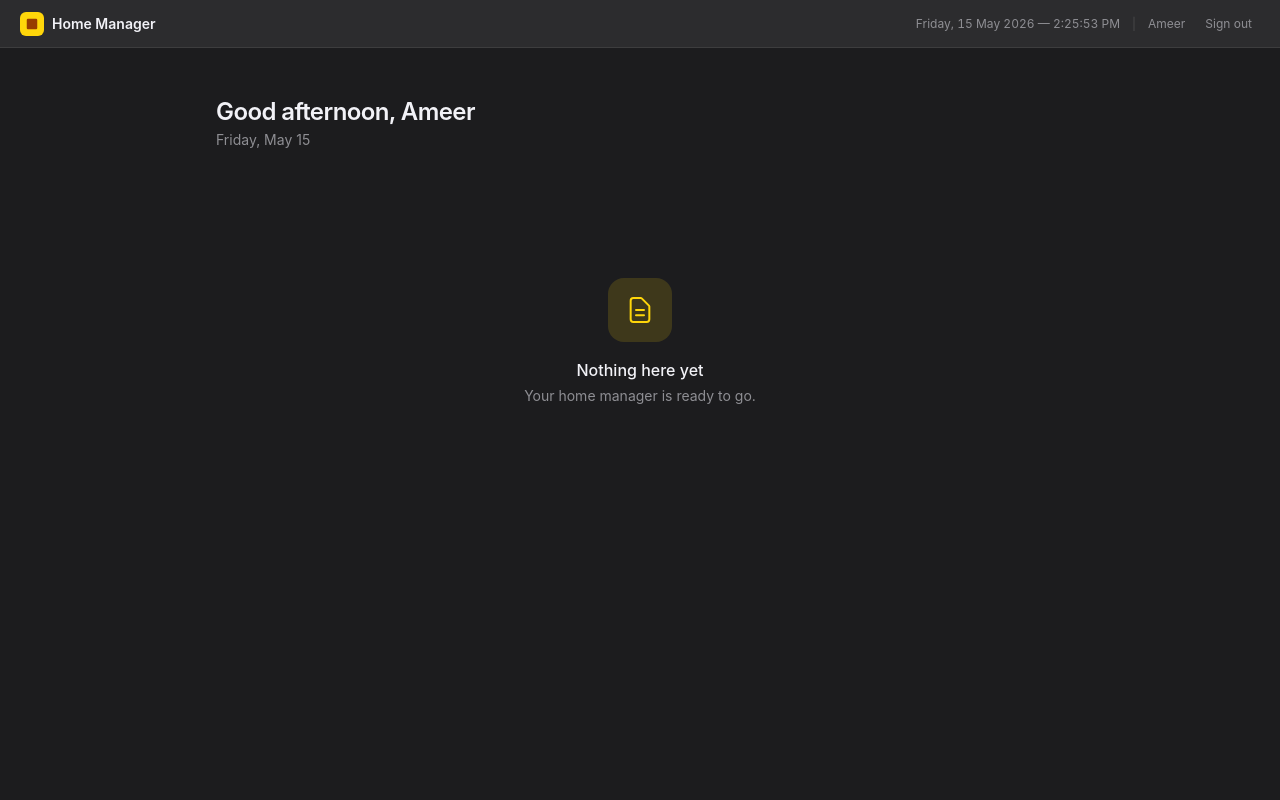
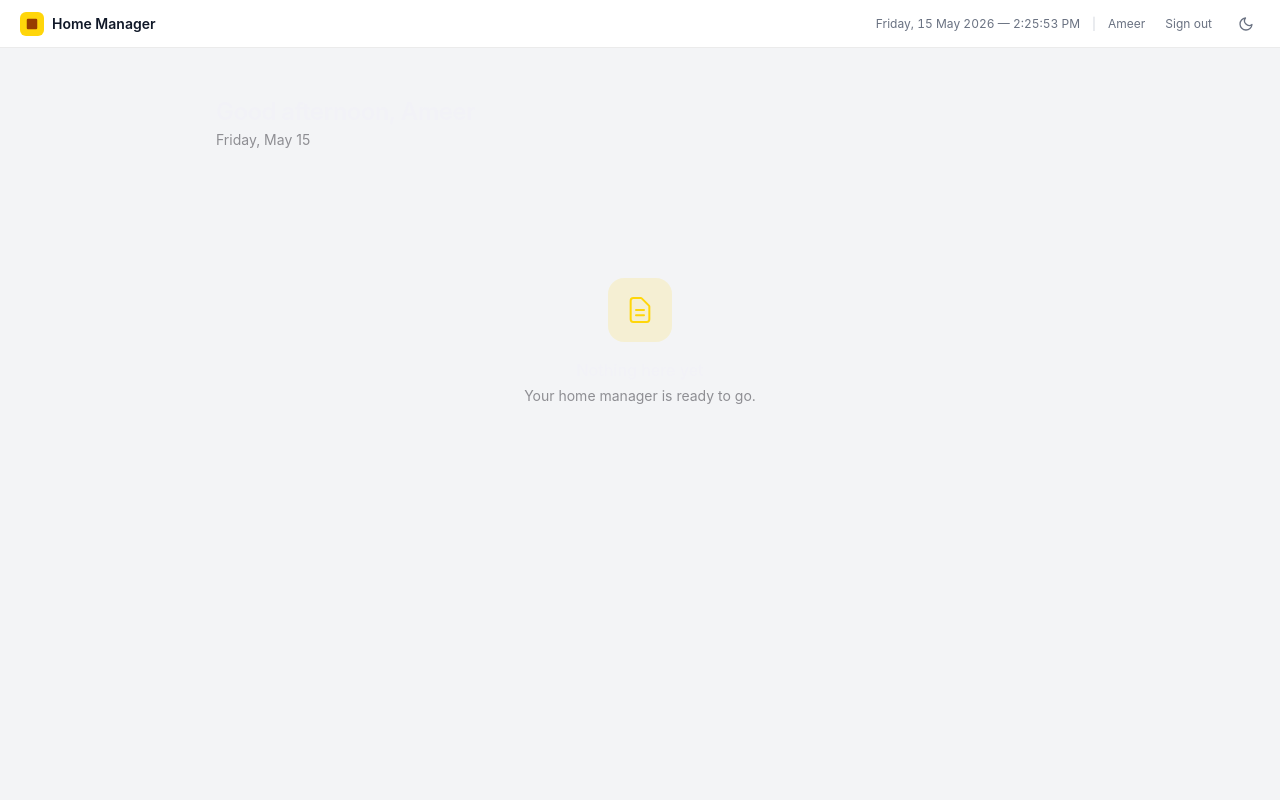
Before and after one commit to ameeralic/manager, a Laravel app: page /dashboard in a window 1280 px wide. Run offline with Laravel 12, Linux system fonts and the light colour scheme; a user stored in the database is signed in; data comes from the database, SQL or seed files in the repository; style sheets or scripts are compiled from the project's sources; some libraries are stand-ins or nearby versions.

Commit message:
feat(manager-7): implement light and dark mode with toggle in nav bar
- Add @custom-variant dark directive in app.css for Tailwind v4 class-based dark mode
- Add anti-FOUC inline script in app.blade.php to apply theme before render
- Replace hard-coded dark scoped CSS in AppLayout.vue with light/dark Tailwind variants
- Add isDark ref and initTheme/toggleTheme functions in AppLayout.vue
- Add sun/moon icon toggle button after Sign out in the top nav bar
- Theme persists to localStorage; defaults to OS preference on first visit

Closes MANAGER-7

```diff
--- a/resources/css/app.css
+++ b/resources/css/app.css
@@ -1,4 +1,6 @@
 @import 'tailwindcss';
+
+@custom-variant dark (&:where(.dark, .dark *));
 
 @source '../../vendor/laravel/framework/src/Illuminate/Pagination/resources/views/*.blade.php';
 @source '../../storage/framework/views/*.php';
--- a/resources/js/Layouts/AppLayout.vue
+++ b/resources/js/Layouts/AppLayout.vue
@@ -1,25 +1,47 @@
 <template>
-    <div class="notes-app min-h-screen flex flex-col">
+    <div class="min-h-screen flex flex-col bg-gray-100 dark:bg-gray-800">
         <!-- Top bar -->
-        <header class="notes-header h-12 flex items-center px-5 border-b border-black/8 sticky top-0 z-10">
+        <header class="h-12 flex items-center px-5 border-b border-black/8 dark:border-white/8 sticky top-0 z-10 bg-white dark:bg-gray-900">
             <div class="flex-1 flex items-center gap-2">
                 <div class="w-6 h-6 rounded-md bg-notes-yellow flex items-center justify-center">
                     <svg xmlns="http://www.w3.org/2000/svg" class="w-3.5 h-3.5 text-amber-800" viewBox="0 0 24 24" fill="currentColor">
                         <path d="M19 3H5a2 2 0 0 0-2 2v14a2 2 0 0 0 2 2h14a2 2 0 0 0 2-2V5a2 2 0 0 0-2-2Z"/>
                     </svg>
                 </div>
-                <span class="text-sm font-semibold text-notes-text">Home Manager</span>
+                <span class="text-sm font-semibold text-gray-900 dark:text-white">Home Manager</span>
             </div>
 
             <div class="flex items-center gap-3">
-                <span class="text-xs text-notes-secondary tabular-nums">{{ currentTime }}</span>
-                <span class="text-notes-secondary/30 text-xs">|</span>
-                <span class="text-xs text-notes-secondary">{{ auth.user?.name }}</span>
+                <span class="text-xs text-gray-500 dark:text-gray-400 tabular-nums">{{ currentTime }}</span>
+                <span class="text-gray-300 dark:text-gray-600 text-xs">|</span>
+                <span class="text-xs text-gray-500 dark:text-gray-400">{{ auth.user?.name }}</span>
                 <button
                     @click="logout"
-                    class="text-xs text-notes-secondary hover:text-notes-text transition-colors px-2 py-1 rounded-md hover:bg-black/5"
+                    class="text-xs text-gray-500 dark:text-gray-400 hover:text-gray-900 dark:hover:text-white transition-colors px-2 py-1 rounded-md hover:bg-black/5 dark:hover:bg-white/5"
                 >
                     Sign out
+                </button>
+                <button
+                    @click="toggleTheme"
+                    class="flex items-center justify-center w-7 h-7 rounded-md text-gray-500 dark:text-gray-400 hover:text-gray-900 dark:hover:text-white hover:bg-black/5 dark:hover:bg-white/5 transition-colors"
+                    :aria-label="isDark ? 'Switch to light mode' : 'Switch to dark mode'"
+                >
+                    <!-- Moon: shown in light mode, click to go dark -->
+                    <svg v-if="!isDark" xmlns="http://www.w3.org/2000/svg" class="w-4 h-4" viewBox="0 0 24 24" fill="none" stroke="currentColor" stroke-width="2" stroke-linecap="round" stroke-linejoin="round">
+                        <path d="M21 12.79A9 9 0 1 1 11.21 3 7 7 0 0 0 21 12.79z"/>
+                    </svg>
+                    <!-- Sun: shown in dark mode, click to go light -->
+                    <svg v-else xmlns="http://www.w3.org/2000/svg" class="w-4 h-4" viewBox="0 0 24 24" fill="none" stroke="currentColor" stroke-width="2" stroke-linecap="round" stroke-linejoin="round">
+                        <circle cx="12" cy="12" r="5"/>
+                        <line x1="12" y1="1" x2="12" y2="3"/>
+                        <line x1="12" y1="21" x2="12" y2="23"/>
+                        <line x1="4.22" y1="4.22" x2="5.64" y2="5.64"/>
+                        <line x1="18.36" y1="18.36" x2="19.78" y2="19.78"/>
+                        <line x1="1" y1="12" x2="3" y2="12"/>
+                        <line x1="21" y1="12" x2="23" y2="12"/>
+                        <line x1="4.22" y1="19.78" x2="5.64" y2="18.36"/>
+                        <line x1="18.36" y1="5.64" x2="19.78" y2="4.22"/>
+                    </svg>
                 </button>
             </div>
         </header>
@@ -39,6 +61,7 @@ const page = usePage();
 const auth = page.props.auth;
 
 const currentTime = ref('');
+const isDark = ref(false);
 let intervalId = null;
 
 const dayNames = ['Sunday', 'Monday', 'Tuesday', 'Wednesday', 'Thursday', 'Friday', 'Saturday'];
@@ -57,7 +80,21 @@ function formatDateTime(date) {
     return `${day}, ${d} ${month} ${year} — ${hours}:${minutes}:${seconds} ${ampm}`;
 }
 
+function initTheme() {
+    const saved = localStorage.getItem('theme');
+    const prefersDark = window.matchMedia('(prefers-color-scheme: dark)').matches;
+    isDark.value = saved === 'dark' || (!saved && prefersDark);
+    document.documentElement.classList.toggle('dark', isDark.value);
+}
+
+function toggleTheme() {
+    isDark.value = !isDark.value;
+    document.documentElement.classList.toggle('dark', isDark.value);
+    localStorage.setItem('theme', isDark.value ? 'dark' : 'light');
+}
+
 onMounted(() => {
+    initTheme();
     currentTime.value = formatDateTime(new Date());
     intervalId = setInterval(() => {
         currentTime.value = formatDateTime(new Date());
@@ -72,15 +109,3 @@ function logout() {
     router.post(route('logout'));
 }
 </script>
-
-<style scoped>
-.notes-app {
-    background-color: #1C1C1E;
-    font-family: -apple-system, 'SF Pro Text', 'Helvetica Neue', sans-serif;
-}
-
-.notes-header {
-    background-color: #2C2C2E;
-    border-color: rgba(255, 255, 255, 0.08);
-}
-</style>
--- a/resources/views/app.blade.php
+++ b/resources/views/app.blade.php
@@ -4,6 +4,14 @@
         <meta charset="utf-8" />
         <meta name="viewport" content="width=device-width, initial-scale=1" />
         <title inertia>{{ config('app.name', 'Manager') }}</title>
+        <script>
+            (function () {
+                var theme = localStorage.getItem('theme');
+                if (theme === 'dark' || (!theme && window.matchMedia('(prefers-color-scheme: dark)').matches)) {
+                    document.documentElement.classList.add('dark');
+                }
+            })();
+        </script>
         @routes
         @vite(['resources/css/app.css', 'resources/js/app.js'])
         @inertiaHead
```
